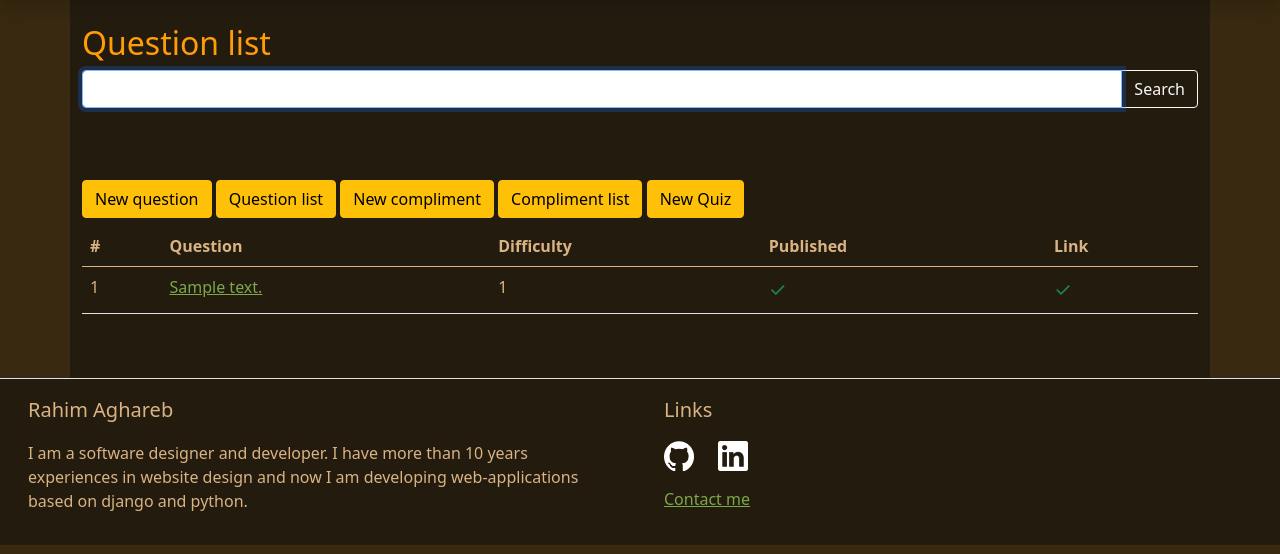
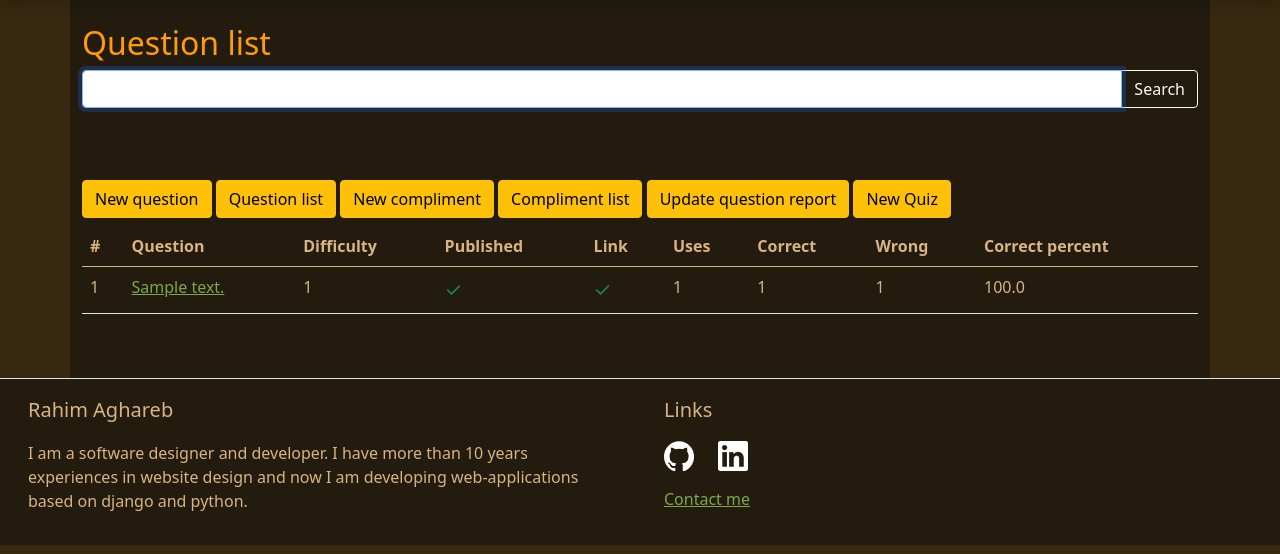
Before and after one commit to Rahimz/RahimAgha, a Django app: page /en/quizes/questions/list/ in a window 1280 px wide. Shown: the part 105-659 px from the top of the page. Run offline with Django 3.2, Linux system fonts and the light colour scheme; a user stored in the database is signed in; tables that the repository leaves empty hold one stand-in row (values such as "Sample post"); parts of the project's set-up code (start-up, migrations or seed data) failed here and were passed over; some libraries are stand-ins or nearby versions.

Commit message:
improve - report for questions

```diff
--- a/quizes/models.py
+++ b/quizes/models.py
@@ -89,6 +89,9 @@ class Question(TimeStampedModel):
     correct_responses = models.PositiveIntegerField(
         default=0
     )
+    no_response = models.PositiveIntegerField(
+        default=0
+    )
     image = models.ImageField(
         upload_to='book-images/',
         null=True,
@@ -111,6 +114,11 @@ class Question(TimeStampedModel):
     objects = models.Manager()
     get_published = PublishedManager()
 
+    @property
+    def get_correct_percent(self):
+        if self.uses != 0:
+            return round(self.correct_responses / self.uses * 100, 1)
+        return 0
     def __str__(self):
         return self.description[:35]
 
--- a/quizes/urls.py
+++ b/quizes/urls.py
@@ -18,4 +18,7 @@ urlpatterns = [
     path('my-quiz/<uuid:quiz_pk>/<int:step>/', views.NewMyQuizProccessView, name='my_quiz_proccess' ),
     path('my-quiz/', views.MyQuizView, name='my_quiz' ), #also uses for start a quiz
 
+    # reports
+    path('questions/update-report/', views.QuestionCorrectRateUpdate, name="update_question_report"),
+
 ]
--- a/quizes/views.py
+++ b/quizes/views.py
@@ -1,22 +1,24 @@
 from django.shortcuts import render, get_object_or_404, redirect
 from django.urls import reverse
 from django.views.generic import CreateView, ListView, DeleteView, UpdateView
+from django.contrib.auth.mixins import LoginRequiredMixin
 from django.utils.translation import gettext_lazy as _
 from django.contrib.auth.mixins import LoginRequiredMixin
 from django.contrib.postgres.search import SearchVector
-from django.db.models import Sum
+from django.db.models import Sum, Count
 import random
 import requests
 from PIL import Image as IMG
 from io import BytesIO
 from django.core.files import File
+from django.contrib.admin.views.decorators import staff_member_required
 
 from bs4 import BeautifulSoup
 
 
 from .models import Question, Quiz, QuizResponse, Compliment
 
-class QuestionCreateView(CreateView):
+class QuestionCreateView(LoginRequiredMixin, CreateView):
     model = Question
     template_name = 'quizes/question_create.html'
     fields = [
@@ -34,7 +36,7 @@ class QuestionCreateView(CreateView):
         return context
 
 
-class QuestionUpdateView(UpdateView):
+class QuestionUpdateView(LoginRequiredMixin, UpdateView):
     model = Question
     template_name = 'quizes/question_create.html'
     fields = [
@@ -53,7 +55,7 @@ class QuestionUpdateView(UpdateView):
         return context
 
 
-class QuestionListView(ListView):
+class QuestionListView(LoginRequiredMixin, ListView):
     queryset = Question.objects.all()
     model = Question
     template_name = 'quizes/question_list.html'
@@ -375,7 +377,7 @@ def SelectQuestion(level):
     return questions
 
 
-class ComplimentCreateView(CreateView):
+class ComplimentCreateView(LoginRequiredMixin, CreateView):
     model = Compliment
     template_name = 'quizes/question_create.html'
     fields = [
@@ -392,7 +394,7 @@ class ComplimentCreateView(CreateView):
         return context
 
 
-class ComplimentUpdateView(UpdateView):
+class ComplimentUpdateView(LoginRequiredMixin, UpdateView):
     model = Compliment
     template_name = 'quizes/question_create.html'
     fields = [
@@ -410,7 +412,7 @@ class ComplimentUpdateView(UpdateView):
         return context
 
 
-class ComplimentListView(ListView):
+class ComplimentListView(LoginRequiredMixin, ListView):
     queryset = Compliment.objects.all()
     model = Compliment
     template_name = 'quizes/question_list.html'
@@ -435,3 +437,18 @@ class ComplimentListView(ListView):
             context['query'] = self.request.GET.get('search')
 
         return context
+
+
+@staff_member_required
+def QuestionCorrectRateUpdate(request):
+    questions = Question.objects.all()
+    for item in questions.iterator():
+        uses = item.question_uses.all().count()
+        corrects = item.question_uses.filter(result=True).count()
+        no_responses = uses - corrects
+        item.uses = uses
+        item.correct_responses = corrects
+        item.no_response = no_responses
+        item.save()
+        print(uses, corrects, no_responses, item.get_correct_percent)
+    return redirect('quizes:questions_list')
--- a/templates/quizes/question_list.html
+++ b/templates/quizes/question_list.html
@@ -44,6 +44,7 @@
             <a href="{% url 'quizes:questions_list' %}" class="btn btn-warning my-2">{% trans "Question list" %}</a>
             <a href="{% url 'quizes:compliment_create' %}" class="btn btn-warning my-2">{% trans "New compliment" %}</a>
             <a href="{% url 'quizes:compliment_list' %}" class="btn btn-warning my-2">{% trans "Compliment list" %}</a>
+            <a href="{% url 'quizes:update_question_report' %}" class="btn btn-warning my-2">{% trans "Update question report" %}</a>
             <a href="{% url 'quizes:my_quiz' %}" class="btn btn-warning my-2">{% trans "New Quiz" %}</a>
             <table class="table">
                 <thead>
@@ -53,6 +54,10 @@
                         <th>{% trans "Difficulty" %}</th>
                         <th>{% trans "Published" %}</th>
                         <th>{% trans "Link" %}</th>
+                        <th>{% trans "Uses" %}</th>
+                        <th>{% trans "Correct" %}</th>
+                        <th>{% trans "Wrong" %}</th>
+                        <th>{% trans "Correct percent" %}</th>
                     </tr>
                 </thead>
                 <tbody>
@@ -78,7 +83,10 @@
                         {% else %}
                         <td class="text-danger fs-5">&times;</td>
                         {% endif %}
-
+                        <td>{% if que.uses %}{{ que.uses }}{% endif %}</td>
+                        <td>{% if que.correct_responses %}{{ que.correct_responses }}{% endif %}</td>
+                        <td>{% if que.no_response %}{{ que.no_response }}{% endif %}</td>
+                        <td>{{ que.get_correct_percent }}</td>
                     </tr>
                     {% endfor %}
 
```
Also changed, not shown: quizes/migrations/0019_question_no_response.py (added).
